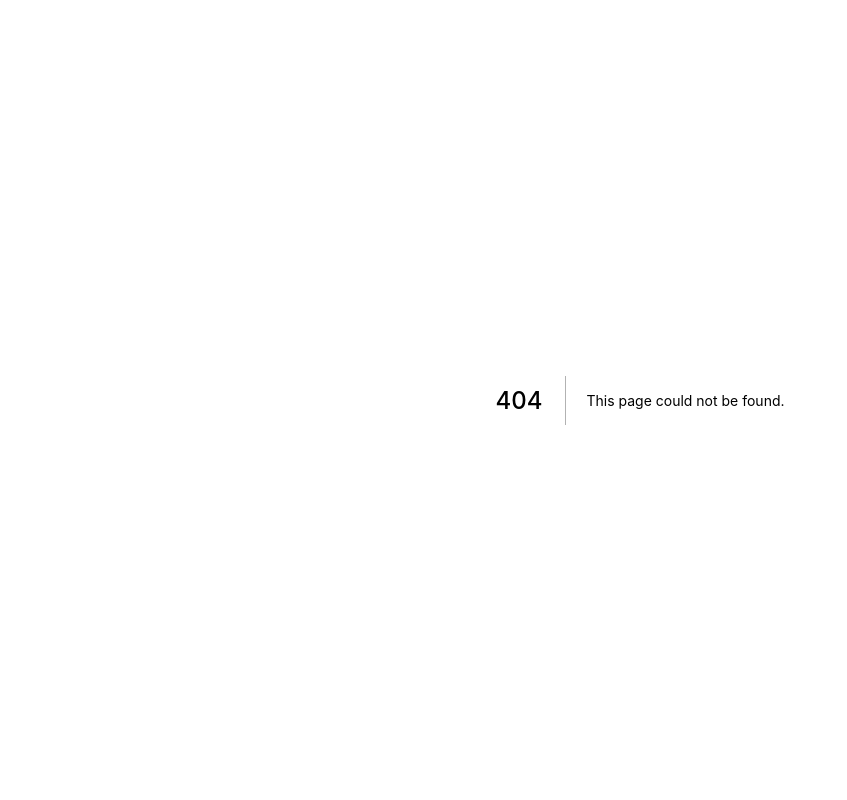
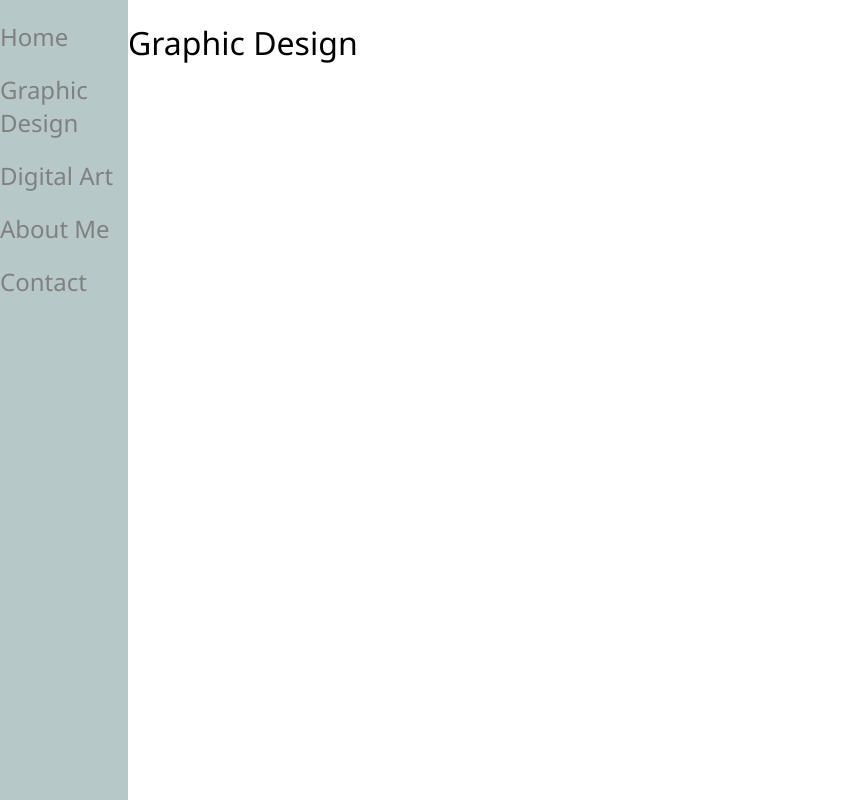
Before and after one commit to agbrettpittman/jessica-amaryss-frontend, a Next.js app: page /GraphicDesign in a window 1280 px wide. Before the commit this address had no page. Shown: the whole page, without its empty margins (0-847 px from the left). Built offline with nearby package versions, Linux system fonts and the light colour scheme.

Commit message:
Finally got routing better. basic content page styling

```diff
--- /dev/null
+++ b/components/PseudoPages/ContentPage.jsx
@@ -0,0 +1,39 @@
+import React from 'react'
+import styled from '@emotion/styled'
+
+const FullPage = styled.div`
+    height: 100vh;
+    display: grid;
+    grid-template-columns: 1fr 9fr;
+    grid-template-areas: "nav content";
+`
+
+const SideNav = styled.nav`
+    color: gray;
+`
+
+const NavLink = styled.h2`
+`
+
+const PageContents = styled.div`
+    background-color: white;
+`
+
+function ContentPage({children = <></>}) {
+    return (
+            <FullPage>
+                <SideNav>
+                    <NavLink>Home</NavLink>
+                    <NavLink>Graphic Design</NavLink>
+                    <NavLink>Digital Art</NavLink>
+                    <NavLink>About Me</NavLink>
+                    <NavLink>Contact</NavLink>
+                </SideNav>
+                <PageContents>
+                    {children}
+                </PageContents>
+            </FullPage>
+    )
+}
+
+export default ContentPage
--- a/components/PseudoPages/GraphicDesign.jsx
+++ b/pages/DigitalArt.jsx
@@ -1,5 +1,6 @@
 
 import styled from 'styled-components'
+import ContentPage from '../components/PseudoPages/ContentPage'
 
 const MainPageBackground = styled.div`
     z-index: 2;
@@ -11,6 +12,8 @@ const MainPageBackground = styled.div`
 export default function() {
 
     return (
-        <h1>Graphic Design</h1>
+        <ContentPage>
+            <h1>Digital Art</h1>
+        </ContentPage>
     )
 }
--- a/components/PseudoPages/DigitalArt.jsx
+++ b/pages/GraphicDesign.jsx
@@ -1,5 +1,6 @@
 
 import styled from 'styled-components'
+import ContentPage from '../components/PseudoPages/ContentPage'
 
 const MainPageBackground = styled.div`
     z-index: 2;
@@ -11,6 +12,8 @@ const MainPageBackground = styled.div`
 export default function() {
 
     return (
-        <h1>Digital Art</h1>
+        <ContentPage>
+            <h1>Graphic Design</h1>
+        </ContentPage>
     )
 }
--- a/pages/index.js
+++ b/pages/index.js
@@ -1,6 +1,4 @@
-import GraphicDesign from '../components/PseudoPages/GraphicDesign'
 import LandingPage from '../components/PseudoPages/LandingPage'
-import styled from 'styled-components'
 import { useState } from 'react'
 
 export default function() {
--- a/styles/globals.css
+++ b/styles/globals.css
@@ -2,10 +2,14 @@ html,
 body {
   padding: 0;
   margin: 0;
-  font-family: -apple-system, BlinkMacSystemFont, Segoe UI, Roboto, Oxygen,
-    Ubuntu, Cantarell, Fira Sans, Droid Sans, Helvetica Neue, sans-serif;
+  font-family: Segoe, "Segoe UI", "DejaVu Sans", "Trebuchet MS", Verdana, sans-serif;
   background-color: #b6c8c8;
   overflow-x: hidden;
+}
+
+h1, h2 {
+    font-style: normal;
+    font-weight: 300;
 }
 
 a {
```
Also changed, not shown: components/PseudoPages/LandingPage.jsx (+13 -7 lines).
